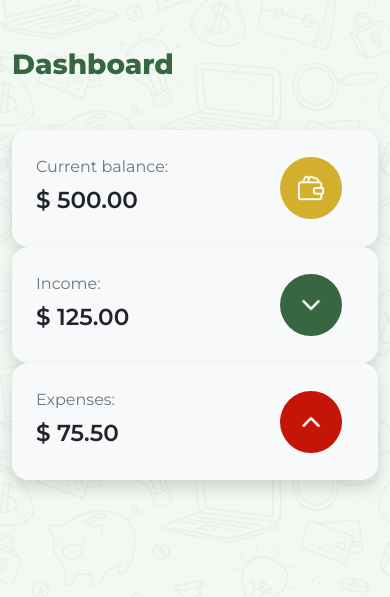
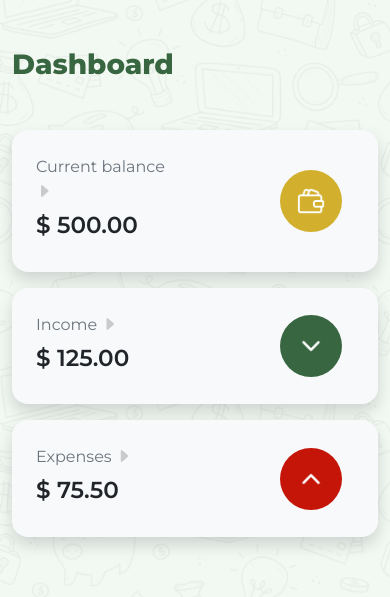
Before and after one commit to OLuizFernando/fintrack, a Flask app: page /dashboard in a window 390 px wide. Shown: the part 90-687 px from the top of the page. Run offline with Flask 3, Linux system fonts and the light colour scheme; the visitor is signed in with stand-in values (Sample User, id 1); some libraries are stand-ins or nearby versions.

Commit message:
turn the dashboard cards clickable and improve responsiveness

```diff
--- a/static/css/style.css
+++ b/static/css/style.css
@@ -10,6 +10,16 @@ body {
 
 .bg-red {
   background-color: #c41508;
+}
+
+.clickable {
+  cursor: pointer;
+  transition: filter 0.15s ease-in-out, box-shadow 0.15s ease-in-out;
+}
+
+.clickable:hover {
+  filter: brightness(0.95);
+  box-shadow: 0 0 0 0.2rem rgba(0, 0, 0, 0.1);
 }
 
 .montserrat-regular {
@@ -32,3 +42,7 @@ body {
   font-weight: 800;
   font-style: normal;
 }
+
+.text-tertiary {
+  color: #00000030;
+}
--- a/templates/dashboard.html
+++ b/templates/dashboard.html
@@ -4,11 +4,11 @@
   <div class="container">
     <h1 class="montserrat-extrabold text-primary my-5">Dashboard</h1>
     <div class="row">
-      <div class="col-lg-4 col-12">
-        <div class="bg-light shadow rounded-4 p-4">
+      <div class="col-lg-4 col-12 mb-3 mb-lg-0">
+        <div class="bg-light shadow rounded-4 h-100 p-4 clickable" onclick="window.location.href='/current-balance'">
           <div class="row">
             <div class="col">
-              <span class="montserrat-regular text-secondary"> Current balance: </span>
+              <span class="montserrat-regular text-secondary"> Current balance <i class="bi bi-caret-right-fill text-tertiary"></i> </span>
               <h3 class="montserrat-semibold mt-2">$ 500.00</h3>
             </div>
             <div class="col d-flex align-items-center justify-content-end px-4">
@@ -19,11 +19,11 @@
           </div>
         </div>
       </div>
-      <div class="col-lg-4 col-12">
-        <div class="bg-light shadow rounded-4 h-100 p-4">
+      <div class="col-lg-4 col-12 mb-3 mb-lg-0">
+        <div class="bg-light shadow rounded-4 h-100 p-4 clickable" onclick="window.location.href='/income'">
           <div class="row">
             <div class="col">
-              <span class="montserrat-regular text-secondary"> Income: </span>
+              <span class="montserrat-regular text-secondary"> Income <i class="bi bi-caret-right-fill text-tertiary"></i> </span>
               <h3 class="montserrat-semibold mt-2">$ 125.00</h3>
             </div>
             <div class="col d-flex align-items-center justify-content-end px-4">
@@ -34,11 +34,11 @@
           </div>
         </div>
       </div>
-      <div class="col-lg-4 col-12">
-        <div class="bg-light shadow rounded-4 h-100 p-4">
+      <div class="col-lg-4 col-12 mb-3 mb-lg-0">
+        <div class="bg-light shadow rounded-4 h-100 p-4 clickable" onclick="window.location.href='/expenses'">
           <div class="row">
             <div class="col">
-              <span class="montserrat-regular text-secondary"> Expenses: </span>
+              <span class="montserrat-regular text-secondary"> Expenses <i class="bi bi-caret-right-fill text-tertiary"></i> </span>
               <h3 class="montserrat-semibold mt-2">$ 75.50</h3>
             </div>
             <div class="col d-flex align-items-center justify-content-end px-4">
```
